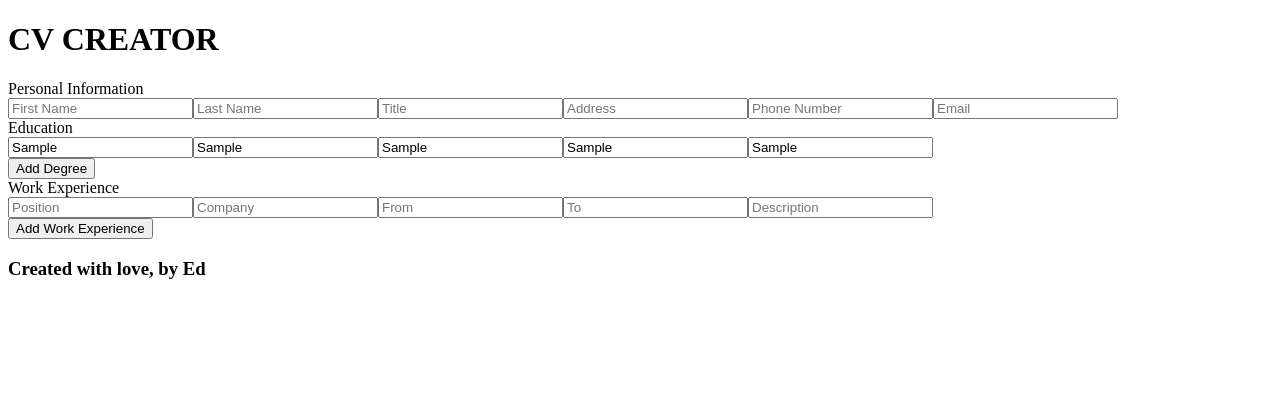
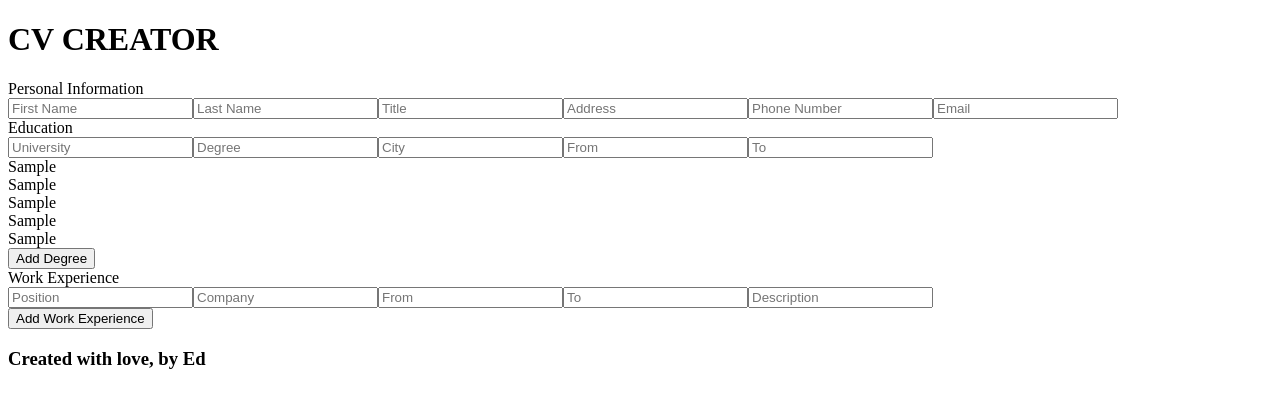
Before and after one commit to edouardblais/cv-project, a React (Create React App) app: page / in a window 1280 px wide. Both pictures are taken after typing "Sample", "Sample", "Sample", "Sample", "Sample" into the empty fields and a click on the button "Add Degree". Shown: the top 408 px of the page. Built offline with nearby package versions, Linux system fonts and the light colour scheme.

Commit message:
added clear input logic and new input fields logic

```diff
--- a/src/components/CVform/CVform.js
+++ b/src/components/CVform/CVform.js
@@ -12,8 +12,8 @@ class CVform extends Component {
         return (
             <div className='CVform'>
                     <PersonalInfo inputPersonalChange={(e) => this.props.inputPersonalChange(e)}/>
-                    <Education inputEducationChange={(e) => this.props.inputEducationChange(e)} addDegree={this.props.addDegree}/>
-                    <WorkExperience inputWorkChange={(e) => this.props.inputWorkChange(e)} addWorkExperience={this.props.addWorkExperience}/>
+                    <Education inputEducationChange={(e) => this.props.inputEducationChange(e)} addDegree={this.props.addDegree} data={this.props.data}/>
+                    <WorkExperience inputWorkChange={(e) => this.props.inputWorkChange(e)} addWorkExperience={this.props.addWorkExperience} data={this.props.data}/>
             </div>
 
         )
--- a/src/components/CVform/Education.js
+++ b/src/components/CVform/Education.js
@@ -14,12 +14,25 @@ class Education extends Component {
             <div className='education'>
                 <SectionTitle name='Education'></SectionTitle>
                     <form>
-                        <InputWrapper placeholder='University' type='text' name='university' defaultValue='' onChange={(e) => this.props.inputEducationChange(e)}/>
-                        <InputWrapper placeholder='Degree' type='text' name='degree' defaultValue='' onChange={(e) => this.props.inputEducationChange(e)}/>
-                        <InputWrapper placeholder='City' type='text' name='city' defaultValue='' onChange={(e) => this.props.inputEducationChange(e)}/>
-                        <InputWrapper placeholder='To' type='text' name='educationto' defaultValue='' onChange={(e) => this.props.inputEducationChange(e)}/>
-                        <InputWrapper placeholder='From' type='text' name='educationfrom' defaultValue='' onChange={(e) => this.props.inputEducationChange(e)}/>
+                        <InputWrapper placeholder='University' type='text' name='university' value={this.props.data.university} onChange={(e) => this.props.inputEducationChange(e)}/>
+                        <InputWrapper placeholder='Degree' type='text' name='degree' value={this.props.data.degree} onChange={(e) => this.props.inputEducationChange(e)}/>
+                        <InputWrapper placeholder='City' type='text' name='city' value={this.props.data.city} onChange={(e) => this.props.inputEducationChange(e)}/>
+                        <InputWrapper placeholder='From' type='text' name='educationfrom' value={this.props.data.educationfrom} onChange={(e) => this.props.inputEducationChange(e)}/>
+                        <InputWrapper placeholder='To' type='text' name='educationto' value={this.props.data.educationto} onChange={(e) => this.props.inputEducationChange(e)}/>
                     </form>
+                    <div>
+                        { this.props.data.education.map((element) => {
+                            return (
+                                        <div key={element.educationid}>
+                                            <div>{element.university}</div>
+                                            <div>{element.degree}</div>
+                                            <div>{element.city}</div>
+                                            <div>{element.educationfrom}</div>
+                                            <div>{element.educationto}</div>
+                                        </div>
+                            )
+                        })}
+                    </div>
                 <Button name='Add Degree' onClick={this.props.addDegree}></Button>
             </div>
 
--- a/src/components/CVform/WorkExperience.js
+++ b/src/components/CVform/WorkExperience.js
@@ -13,12 +13,25 @@ class WorkExperience extends Component {
             <div className='workexperience'>
                 <SectionTitle name='Work Experience'></SectionTitle>
                     <form>
-                        <InputWrapper placeholder='Position' type='text' name='position' defaultValue='' onChange={(e) => this.props.inputWorkChange(e)}/>
-                        <InputWrapper placeholder='Company' type='text' name='company' defaultValue='' onChange={(e) => this.props.inputWorkChange(e)}/>
-                        <InputWrapper placeholder='From' type='text' name='workfrom' defaultValue='' onChange={(e) => this.props.inputWorkChange(e)}/>
-                        <InputWrapper placeholder='To' type='text' name='workto' defaultValue='' onChange={(e) => this.props.inputWorkChange(e)}/>
-                        <InputWrapper placeholder='Description' type='text' name='description' defaultValue='' onChange={(e) => this.props.inputWorkChange(e)}/>
+                        <InputWrapper placeholder='Position' type='text' name='position' value={this.props.data.position} onChange={(e) => this.props.inputWorkChange(e)}/>
+                        <InputWrapper placeholder='Company' type='text' name='company' value={this.props.data.company} onChange={(e) => this.props.inputWorkChange(e)}/>
+                        <InputWrapper placeholder='From' type='text' name='workfrom' value={this.props.data.workfrom} onChange={(e) => this.props.inputWorkChange(e)}/>
+                        <InputWrapper placeholder='To' type='text' name='workto' value={this.props.data.workto} onChange={(e) => this.props.inputWorkChange(e)}/>
+                        <InputWrapper placeholder='Description' type='text' name='description' value={this.props.data.description} onChange={(e) => this.props.inputWorkChange(e)}/>
                     </form>
+                    <div>
+                        { this.props.data.workexperience.map((element) => {
+                            return (
+                                        <div key={element.workid}>
+                                            <div>{element.position}</div>
+                                            <div>{element.company}</div>
+                                            <div>{element.workfrom}</div>
+                                            <div>{element.workto}</div>
+                                            <div>{element.description}</div>
+                                        </div>
+                            )
+                        })}
+                    </div>
                 <Button name='Add Work Experience' onClick={this.props.addWorkExperience}></Button>
             </div>
 
--- a/src/components/Main.js
+++ b/src/components/Main.js
@@ -3,8 +3,8 @@ import CVform from './CVform/CVform'
 import uniqid from 'uniqid'
 
 class Main extends Component {
-    constructor() {
-        super()
+    constructor(props) {
+        super(props)
 
         this.state = {
             firstname:'',
@@ -49,7 +49,7 @@ class Main extends Component {
     inputWorkChange(e) {
         this.setState({
             [e.target.name]: e.target.value,
-            id:this.state.workid,
+            workid:uniqid(),
         })
     }
 
@@ -57,19 +57,28 @@ class Main extends Component {
         const newworkexperience = {
             position: this.state.position,
             company: this.state.company,
-            from: this.state.from,
-            to: this.state.to,
+            workfrom: this.state.workfrom,
+            workto: this.state.workto,
             description: this.state.description,
+            workid: this.state.workid,
         }
         this.setState({
             workexperience: this.state.workexperience.concat(newworkexperience),
+        })
+        this.setState({
+            position:'',
+            company:'',
+            workfrom:'',
+            workto:'',
+            description:'',
+            workid:uniqid(),
         })
     }
 
     inputEducationChange(e) {
         this.setState({
             [e.target.name]: e.target.value,
-            id:this.state.educationid,
+            educationid:uniqid(),
         })
     }
 
@@ -80,9 +89,18 @@ class Main extends Component {
             educationfrom: this.state.educationfrom,
             educationto: this.state.educationto,
             city: this.state.city,
+            educationid: this.state.educationid,
         }
         this.setState({
             education: this.state.education.concat(newdegree),
+        })
+        this.setState({
+            university:'',
+            degree:'',
+            city:'',
+            educationfrom:'',
+            educationto:'',
+            educationid:uniqid(),
         })
     }
 
@@ -90,6 +108,7 @@ class Main extends Component {
         return (
             <div className='MainContainer'>
                 <CVform
+                    data={this.state}
                     inputPersonalChange={(e) => this.inputPersonalChange(e)}
                     inputWorkChange={(e) => this.inputWorkChange(e)}
                     addWorkExperience={this.addWorkExperience}
```
